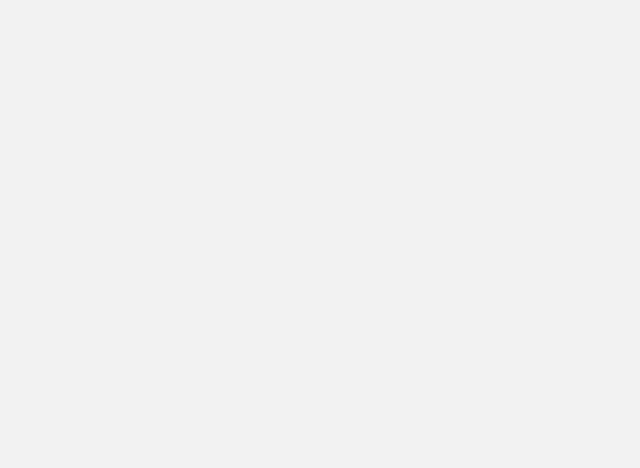
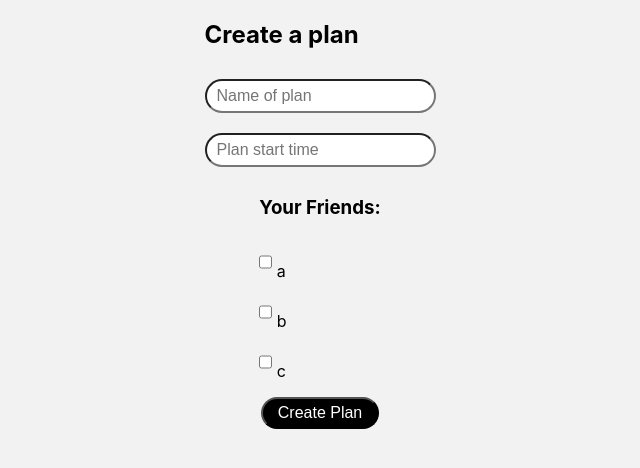
Before and after one commit to cis350/cis-3500-team-9, a React (Create React App) app in the folder frontend/: page /plan in a window 1280 px wide. Before the commit this address had no page. Shown: the top 468 px of the page, without its empty margins (320-960 px from the left). Built offline with nearby package versions, Linux system fonts and the light colour scheme; no server answers.

Commit message:
create plan frontend

```diff
--- a/frontend/src/components/App.js
+++ b/frontend/src/components/App.js
@@ -9,6 +9,7 @@ import RegistrationForm from '../pages/RegistrationForm';
 import ResetPass from '../pages/ResetPass';
 import Scheduler from '../pages/Scheduler';
 import FindFriends from '../pages/FindFriends';
+import CreatePlan from '../pages/CreatePlan';
 
 function App() {
   return (
@@ -20,6 +21,7 @@ function App() {
         <Route path="/reset_password" element={<ResetPass/>}/>
         <Route path="/schedule" element={<Scheduler/>}/>
         <Route path="/friends" element={<FindFriends/>}/>
+        <Route path="/plan" element={<CreatePlan/>}/>
       </Routes>
     </BrowserRouter>
   )
--- a/frontend/src/components/css/App.css
+++ b/frontend/src/components/css/App.css
@@ -77,6 +77,12 @@ button {
   filter: drop-shadow(2px 2px 1px #ababab);
 }
 
+.planForm {
+  display: flex;
+  flex-direction: column;
+  align-items: center;
+}
+
 #redirect-text {
   position: relative;
   margin-top: 1rem;
--- a/frontend/src/pages/CreatePlan.jsx
+++ b/frontend/src/pages/CreatePlan.jsx
@@ -0,0 +1,80 @@
+import React, { useState, useEffect } from 'react';
+import axios from 'axios';
+import {fetchFriends} from '../api/users';
+import '../components/css/App.css';
+
+const CreatePlan = () => {
+    const [username, setUsername] = useState('');
+    const [friends, setFriends] = useState(['a', 'b', 'c']);
+    const [plan, setPlan] = useState({ planName: '', planTime: '', planFriends: fetchFriends()});
+
+    const rootURL = 'http://localhost:3010'; // Define the root URL of your API
+
+    const handleSubmit = async (event) => {
+        event.preventDefault();
+        try {
+          console.log('submitted');
+          //handle POST here
+        } catch (error) {
+          console.error('Login failed:', error.response.data.error);
+          alert('Login failed: ' + error.response.data.error);
+        }
+    };
+
+    const handleChange = (e) => {
+        const { name, value } = e.target;
+        setPlan((prevPlan) => ({
+          ...prevPlan,
+          [name]: value,
+        }));
+        console.log(plan);
+    };
+
+    return (
+        <div>
+            <h2>Create a plan</h2>
+            <div>
+                <form onSubmit={handleSubmit}>
+                    <div class='planForm'>
+                        <input
+                            type="text"
+                            name="planName"
+                            placeholder="Name of plan"
+                            value={plan.planName}
+                            onChange={handleChange}
+                            required
+                        />
+                        <input
+                            type="text"
+                            name="planTime"
+                            placeholder="Plan start time"
+                            value={plan.planTime}
+                            onChange={handleChange}
+                            required
+                        />
+                         <div style={{ display: 'flex', flexDirection: 'column' }}>
+                            <h3>Your Friends:</h3>
+                            {friends.length > 0 ? (
+                                friends.map((x) => {
+                                    return <div><input
+                                        type="checkbox"
+                                        name="planFriends"
+                                        value={plan.planFriends}
+                                        onChange={handleChange}
+                                    /> {x}</div>
+                                })
+                            ) : (
+                                <p>No friends available. <a href='/friends'>Try adding friends!</a></p>
+                            )}
+                        </div>
+                        <button type="submit">Create Plan</button>
+                    </div>
+                </form>
+            </div>
+
+
+        </div>
+    );
+};
+
+export default CreatePlan;
```
Also changed, not shown: frontend/src/pages/FindFriends.jsx (line endings or trailing spaces), 1 other file (tests, documents, lock files or other folders).
